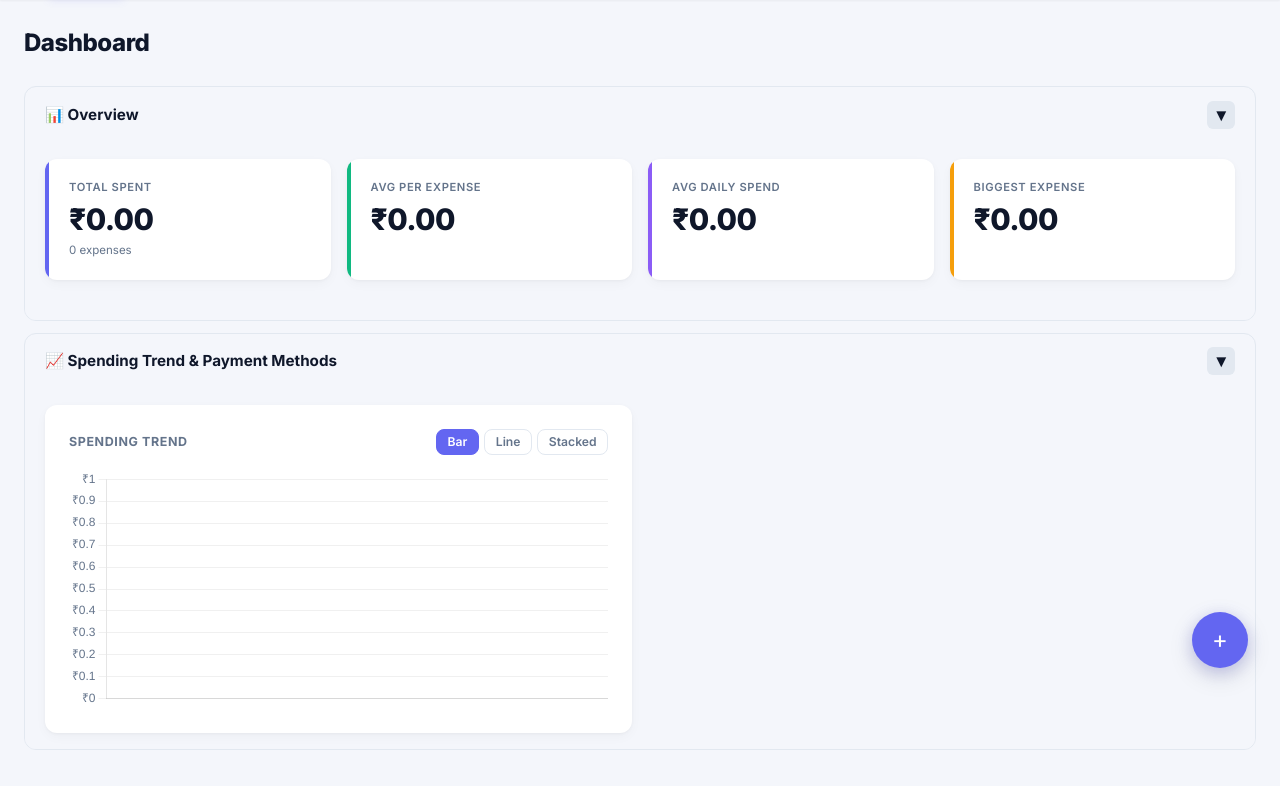
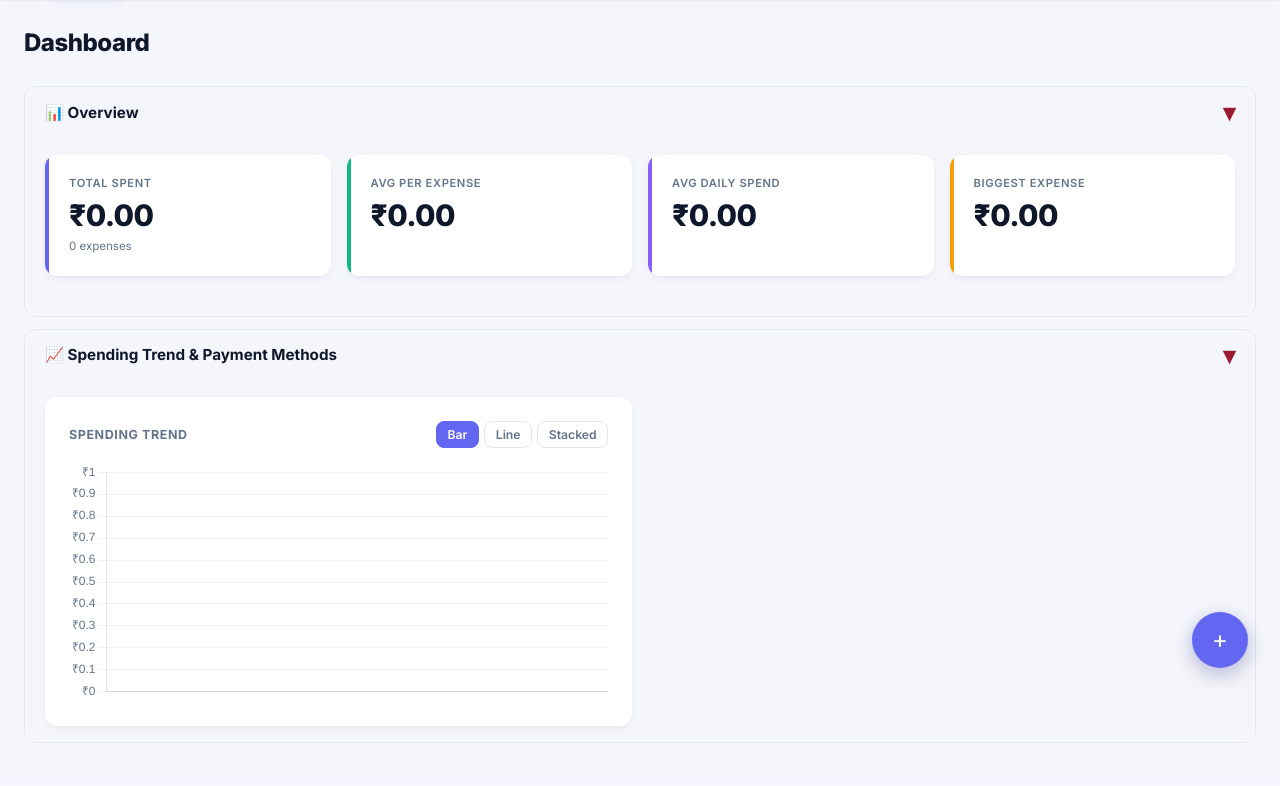
Before and after one commit to ssubrahm/expense-tracker, a Django app: page / in a window 1280 px wide. Shown: the part 100-886 px from the top of the page. After the commit the page ends 843 px from the top, so only its background shows below. Run offline with Django 5.2, Linux system fonts and the light colour scheme; the visitor is signed in with stand-in values (Sample User, id 1); data that the repository does not hold is empty.

Commit message:
Bigger maroon chevron for collapse/expand: no border, 1.5rem, bold #9b1b30
Co-authored-by: factory-droid[bot] <138933559+factory-droid[bot]@users.noreply.github.com>

```diff
--- a/expenses/templates/expenses/dashboard.html
+++ b/expenses/templates/expenses/dashboard.html
@@ -178,12 +178,9 @@
 .a-section-header:hover { background:var(--light); }
 .a-chevron {
   display:inline-flex; align-items:center; justify-content:center;
-  width:28px; height:28px; border-radius:6px;
-  background:var(--border); color:var(--text);
-  font-size:1.1rem; font-weight:700; line-height:1;
-  transition:transform .2s, background .15s;
+  color:#9b1b30; font-size:1.5rem; font-weight:900; line-height:1;
+  transition:transform .25s ease;
 }
-.a-section-header:hover .a-chevron { background:var(--muted); color:#fff; }
 .a-section.collapsed .a-chevron { transform:rotate(-90deg); }
 .a-section-body { padding:1rem 1.25rem; background:var(--bg); }
 .a-section.collapsed .a-section-body { display:none; }
```
Also changed, not shown: expenses/templates/expenses/analytics.html (+2 -5 lines).
